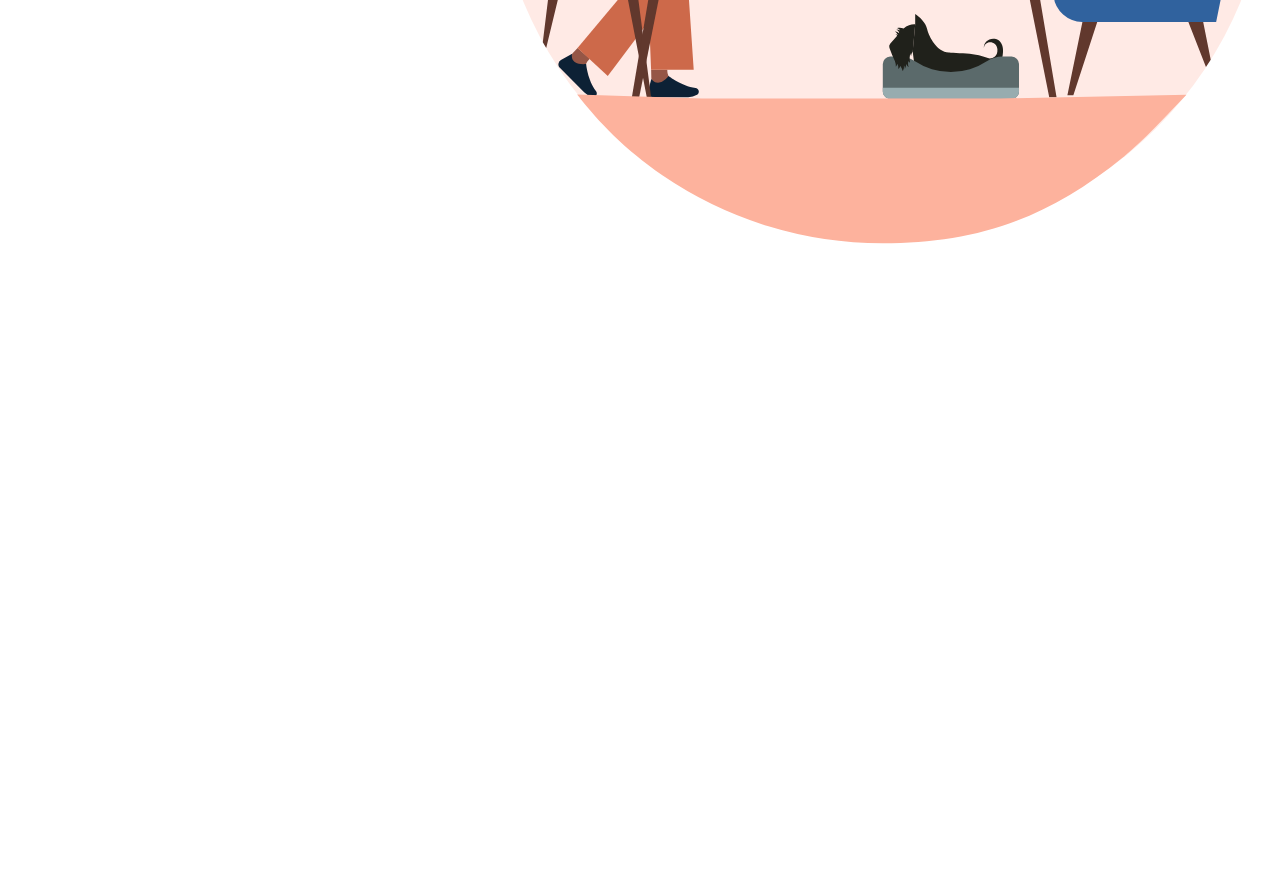
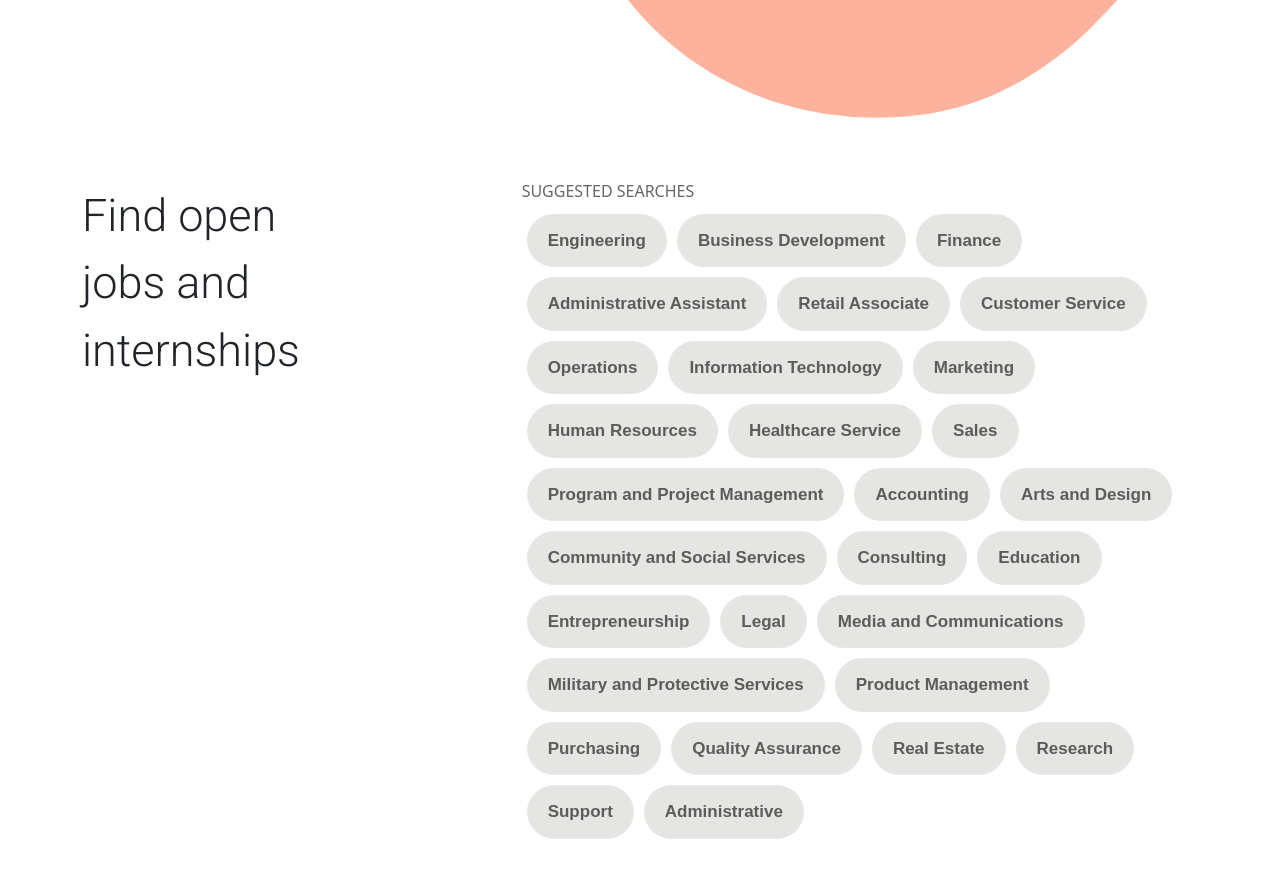
Before and after one commit to wilsontbx/linkedin-clone-html-css, a plain HTML site: page index.html in a window 1280 px wide. Shown: the part 607-1484 px from the top of the page. Before the commit the page ends 868 px from the top, so only its background shows below. Drawn offline with nearby package versions, Linux system fonts and the light colour scheme.

Commit message:
done full page

```diff
--- a/index.html
+++ b/index.html
@@ -12,6 +12,13 @@
       integrity="sha384-giJF6kkoqNQ00vy+HMDP7azOuL0xtbfIcaT9wjKHr8RbDVddVHyTfAAsrekwKmP1"
       crossorigin="anonymous"
     />
+
+    <link rel="preconnect" href="https://fonts.gstatic.com" />
+    <link
+      href="https://fonts.googleapis.com/css2?family=Roboto:wght@300&display=swap"
+      rel="stylesheet"
+    />
+
     <link rel="stylesheet" href="style.css" />
     <title>Linkedin-clone</title>
   </head>
@@ -22,16 +29,10 @@
           <a class="navbar-brand" href="/"
             ><h2>Linked<span class="box">in</span></h2></a
           >
-
-                    <div
-                        class="collapse navbar-collapse"
-                        id="navbarSupportedContent"
-                    >
+          <div class="collapse navbar-collapse" id="navbarSupportedContent">
             <div class="navbar-nav me-auto mb-2 mb-lg-0"></div>
             <form class="d-flex">
-                            <button class="grey-button">
-                                Join with resume
-                            </button>
+              <button class="grey-button">Join with resume</button>
               <div class="grey-line"></div>
               <button class="grey-button">Join now</button>
               <button>Sign in</button>
@@ -39,9 +40,11 @@
           </div>
         </div>
       </nav>
-            <div class="d-flex align-items-start">
-                <div class="form-section">
-                    <h1>Welcome to your professional community</h1>
+      <section class="flex-container">
+        <div class="form-section mobile-container">
+          <p class="font-section font-large">
+            Welcome to your professional community
+          </p>
           <form>
             <div class="mb-2">
               <input placeholder="Email or phone number" />
@@ -54,8 +57,55 @@
             <button class="full-button">Sign in</button>
           </form>
         </div>
+
         <img class="logo" src="./image/homepage.svg" />
+      </section>
+      <section class="flex-container">
+        <div class="tag-first">
+          <p class="font-section font-medium">Find open jobs and internships</p>
         </div>
+        <div class="tag-second"></div>
+        <div class="tag-third">
+          <h6 class="suggested">SUGGESTED SEARCHES</h6>
+          <div class="tag-suggest">
+            <button class="grey-suggestion">Engineering</button>
+            <button class="grey-suggestion">Business Development</button>
+            <button class="grey-suggestion">Finance</button>
+            <button class="grey-suggestion">Administrative Assistant</button>
+            <button class="grey-suggestion">Retail Associate</button>
+            <button class="grey-suggestion">Customer Service</button>
+            <button class="grey-suggestion">Operations</button>
+            <button class="grey-suggestion">Information Technology</button>
+            <button class="grey-suggestion">Marketing</button>
+            <button class="grey-suggestion">Human Resources</button>
+            <button class="grey-suggestion">Healthcare Service</button>
+            <button class="grey-suggestion">Sales</button>
+            <button class="grey-suggestion">
+              Program and Project Management
+            </button>
+            <button class="grey-suggestion">Accounting</button>
+            <button class="grey-suggestion">Arts and Design</button>
+            <button class="grey-suggestion">
+              Community and Social Services
+            </button>
+            <button class="grey-suggestion">Consulting</button>
+            <button class="grey-suggestion">Education</button>
+            <button class="grey-suggestion">Entrepreneurship</button>
+            <button class="grey-suggestion">Legal</button>
+            <button class="grey-suggestion">Media and Communications</button>
+            <button class="grey-suggestion">
+              Military and Protective Services
+            </button>
+            <button class="grey-suggestion">Product Management</button>
+            <button class="grey-suggestion">Purchasing</button>
+            <button class="grey-suggestion">Quality Assurance</button>
+            <button class="grey-suggestion">Real Estate</button>
+            <button class="grey-suggestion">Research</button>
+            <button class="grey-suggestion">Support</button>
+            <button class="grey-suggestion">Administrative</button>
+          </div>
+        </div>
+      </section>
     </div>
     <script
       src="https://cdn.jsdelivr.net/npm/bootstrap@5.0.0-beta1/dist/js/bootstrap.bundle.min.js"
--- a/style.css
+++ b/style.css
@@ -1,8 +1,30 @@
 nav {
   background-color: #ffffff !important;
+  margin-bottom: 20px;
 }
 .logo {
   max-width: 800px;
+}
+.font-section {
+  font-family: "Roboto", sans-serif;
+}
+
+.font-large {
+  font-size: 60px;
+  color: #0d5bba;
+}
+
+.font-medium {
+  font-size: 45px;
+}
+.suggested {
+  color: #666666;
+}
+
+.grey-line {
+  border-left: 2px solid #d8d8d8;
+  height: 20px;
+  margin: auto;
 }
 button {
   background-color: transparent;
@@ -19,6 +41,16 @@ button {
 .grey-button {
   color: rgb(52, 52, 52);
   border: 1px solid #ffffff;
+  color: #666666;
+  padding: 7px 20px;
+}
+.grey-suggestion {
+  font-weight: bold;
+  color: #5c5c5b;
+  background-color: #e5e5e3;
+  border: 1px solid #e8e8e6;
+  margin: 5px;
+  padding: 13px 20px;
 }
 
 h2 {
@@ -32,9 +64,11 @@ h2 {
   border-radius: 4px;
   margin: 3px;
 }
-
+.logo {
+  max-width: 650px;
+}
 .form-section {
-	width: 600px;
+  width: 2000px;
 }
 form {
   max-width: 400px;
@@ -56,3 +90,38 @@ a:hover {
   color: blue;
   cursor: pointer;
 }
+section {
+  margin-bottom: 50px;
+}
+.flex-container {
+  display: flex;
+}
+
+.tag-first {
+  width: 800px;
+}
+.tag-second {
+  width: 500px;
+}
+.tag-third {
+  width: 2000px;
+}
+
+.tag-suggest {
+  display: flex;
+  flex-wrap: wrap;
+}
+
+@media only screen and (max-width: 768px) {
+  .mobile-container {
+    max-width: 30px;
+  }
+  .form-section {
+    display: inline;
+  }
+  .flex-container {
+    display: inline;
+  }
+  .tag-suggest {
+  }
+}
```
Lines whose indentation alone changed are shown as unchanged.
